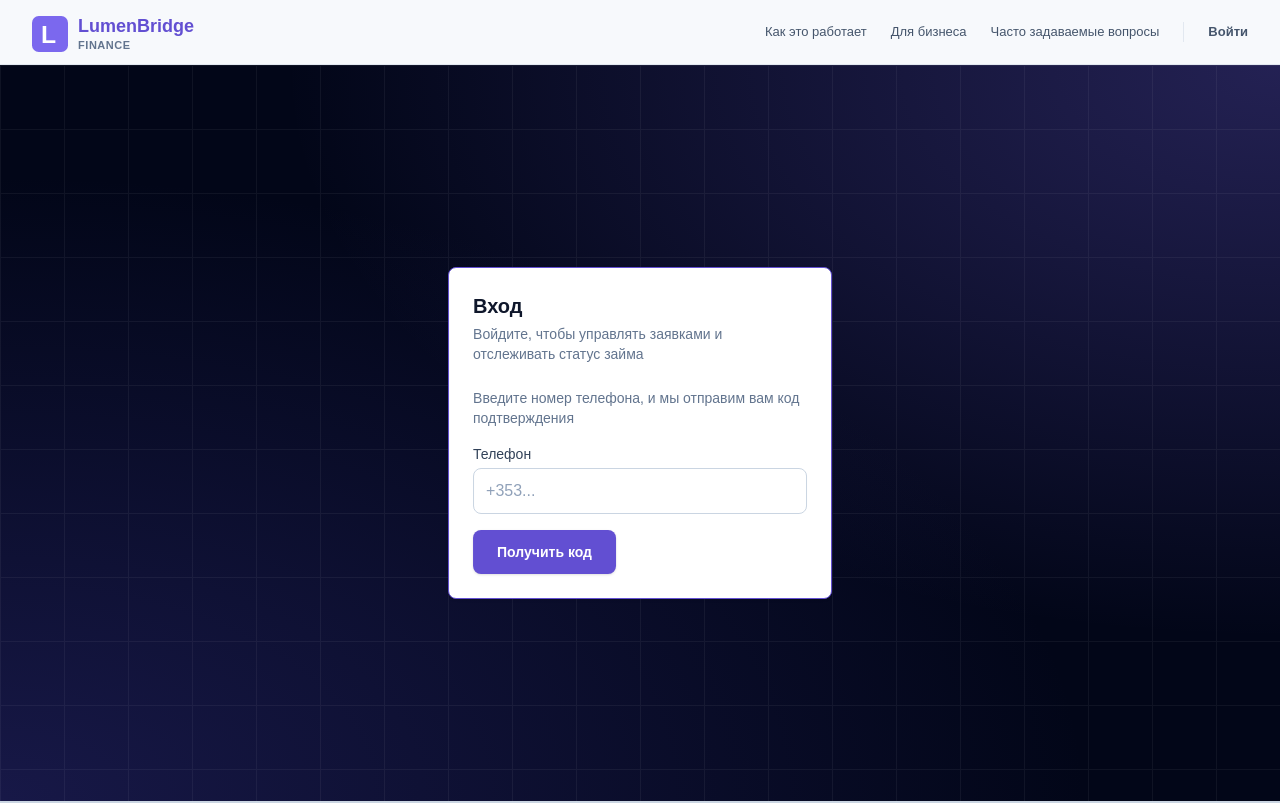
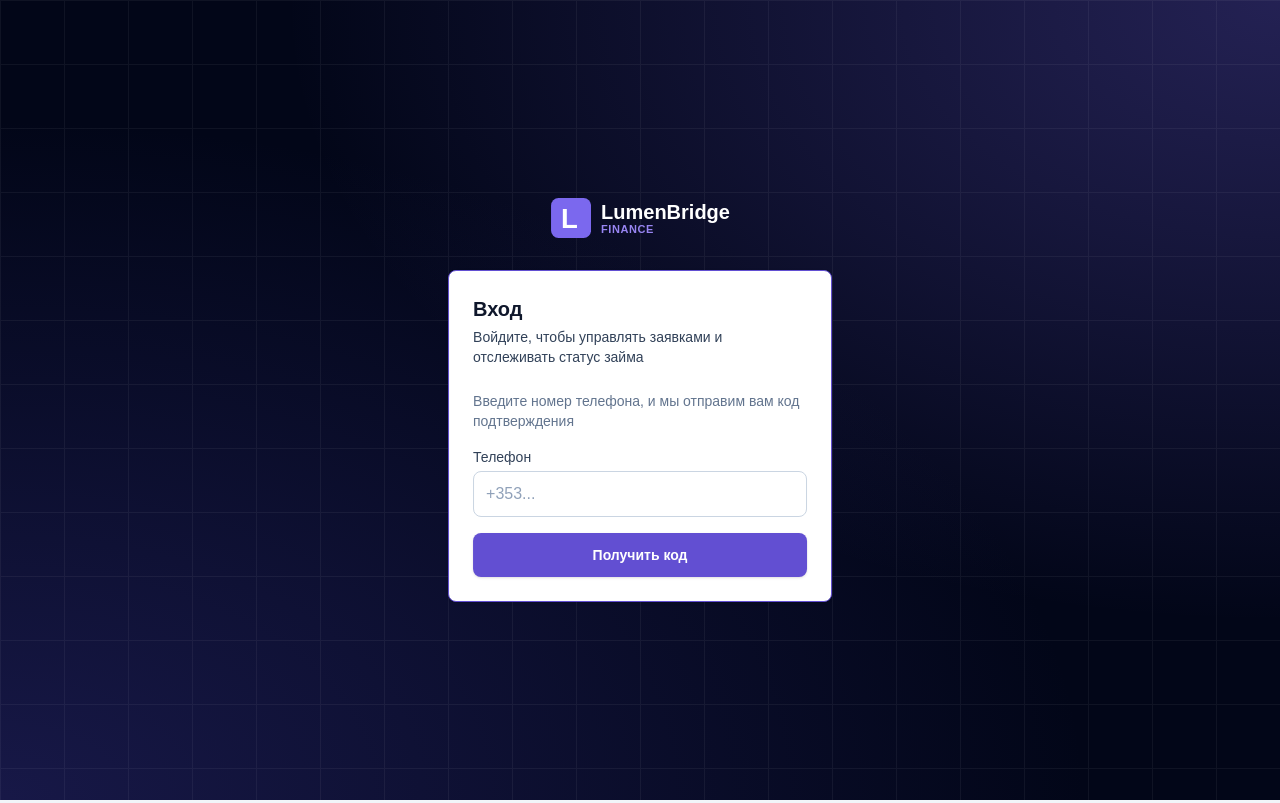
Before and after one commit to antonbukhalov13/04-fullstack-mvp, a Next.js app in the folder frontend/: page /login in a window 1280 px wide. Shown: the top 803 px of the page. Built offline with nearby package versions, Linux system fonts and the light colour scheme.

Commit message:
style login page like admin auth, make form buttons full width and brighten form subtitles

```diff
--- a/frontend/src/app/admin/(auth)/login/page.tsx
+++ b/frontend/src/app/admin/(auth)/login/page.tsx
@@ -17,7 +17,7 @@ export default function AdminLoginPage() {
       <ScrollReveal direction="left" className="relative w-full max-w-sm">
         <div className="rounded-lg border border-indigo-600 bg-white p-6 shadow-sm">
           <h1 className="text-xl font-bold text-slate-900 mb-1">Админ-панель</h1>
-          <p className="text-sm text-slate-500 mb-6">Войдите для управления системой</p>
+          <p className="text-sm text-slate-700 mb-6">Войдите для управления системой</p>
           <AdminLoginForm />
           <p className="mt-4 text-center text-xs text-slate-500">
             Тестовые данные: admin / admin123 · operator / operator123
--- a/frontend/src/app/login/page.tsx
+++ b/frontend/src/app/login/page.tsx
@@ -1,4 +1,5 @@
 import type { Metadata } from 'next';
+import Link from 'next/link';
 import { LoginForm } from '@/features/login-otp';
 import { ScrollReveal } from '@/shared/ui';
 
@@ -9,7 +10,7 @@ export const metadata: Metadata = {
 
 export default function LoginPage() {
   return (
-    <section className="relative flex min-h-[calc(100vh-4rem)] items-center justify-center overflow-hidden bg-slate-950 px-4 py-12">
+    <section className="relative flex min-h-screen items-center justify-center overflow-hidden bg-slate-950 px-4 py-12">
       <div aria-hidden className="pointer-events-none absolute inset-0">
         <div className="absolute inset-0 bg-[radial-gradient(ellipse_at_top_right,rgba(123,104,238,0.28),transparent_55%)]" />
         <div className="absolute inset-0 bg-[radial-gradient(ellipse_at_bottom_left,rgba(49,46,129,0.45),transparent_60%)]" />
@@ -21,15 +22,28 @@ export default function LoginPage() {
           }}
         />
       </div>
+      <div className="relative flex flex-col items-center">
+        <ScrollReveal direction="right" className="mb-8">
+          <Link href="/" className="flex items-center gap-2.5">
+            <img src="/favicon.svg" alt="" className="h-10 w-10" />
+            <span className="flex flex-col leading-none">
+              <span className="text-xl font-bold text-white leading-none">LumenBridge</span>
+              <span className="mt-0.5 text-[11px] font-semibold uppercase tracking-wider text-indigo-400">
+                Finance
+              </span>
+            </span>
+          </Link>
+        </ScrollReveal>
         <ScrollReveal direction="right" className="relative w-full max-w-sm">
           <div className="rounded-lg border border-indigo-600 bg-white p-6 shadow-sm">
             <h1 className="text-xl font-bold text-slate-900 mb-1">Вход</h1>
-          <p className="text-sm text-slate-500 mb-6">
+            <p className="text-sm text-slate-700 mb-6">
               Войдите, чтобы управлять заявками и отслеживать статус займа
             </p>
             <LoginForm />
           </div>
         </ScrollReveal>
+      </div>
     </section>
   );
 }
--- a/frontend/src/features/apply-loan/apply-form.tsx
+++ b/frontend/src/features/apply-loan/apply-form.tsx
@@ -386,7 +386,7 @@ export function ApplyForm({ searchParams }: { searchParams: Promise<{ type?: str
       )}
 
       <div className={applicantType === 'individual' ? 'pt-2' : ''}>
-        <Button type="submit" disabled={submitState === 'submitting' || isUploading}>
+        <Button type="submit" className="w-full" disabled={submitState === 'submitting' || isUploading}>
           {submitState === 'submitting' ? 'Отправка...' : 'Отправить заявку'}
         </Button>
       </div>
--- a/frontend/src/features/login-otp/login-form.tsx
+++ b/frontend/src/features/login-otp/login-form.tsx
@@ -172,7 +172,7 @@ export function LoginForm() {
               <p className="text-sm text-red-600">{errorMessage}</p>
             )}
 
-            <Button type="submit" disabled={submitState === 'submitting'}>
+            <Button type="submit" className="w-full" disabled={submitState === 'submitting'}>
               {submitState === 'submitting' ? 'Отправка...' : 'Получить код'}
             </Button>
           </form>
@@ -210,6 +210,7 @@ export function LoginForm() {
             <Button
               type="button"
               variant="secondary"
+              className="w-full"
               disabled={resendCooldown > 0}
               onClick={onResend}
             >
@@ -222,6 +223,7 @@ export function LoginForm() {
               <Button
                 type="button"
                 variant="secondary"
+                className="flex-1"
                 onClick={() => {
                   setStep('phone');
                   setMockOtp('');
@@ -233,7 +235,11 @@ export function LoginForm() {
               >
                 Назад
               </Button>
-              <Button type="submit" disabled={codeForm.watch('code')?.length !== 6 || submitState === 'submitting'}>
+              <Button
+                type="submit"
+                className="flex-1"
+                disabled={codeForm.watch('code')?.length !== 6 || submitState === 'submitting'}
+              >
                 {submitState === 'submitting' ? 'Проверка...' : 'Войти'}
               </Button>
             </div>
--- a/frontend/src/widgets/footer/footer.tsx
+++ b/frontend/src/widgets/footer/footer.tsx
@@ -40,7 +40,7 @@ const columns: { title: string; links: FooterLink[] }[] = [
 
 export function Footer() {
   const pathname = usePathname();
-  if (pathname?.startsWith('/admin')) return null;
+  if (pathname?.startsWith('/admin') || pathname === '/login') return null;
 
   const handleSectionClick = (e: React.MouseEvent, hash: string) => {
     if (pathname !== '/') return;
--- a/frontend/src/widgets/header/header.tsx
+++ b/frontend/src/widgets/header/header.tsx
@@ -15,8 +15,6 @@ export function Header() {
   const [mobileOpen, setMobileOpen] = useState(false);
   const [isLoggedIn, setIsLoggedIn] = useState(false);
   const pathname = usePathname();
-
-  if (pathname?.startsWith('/admin')) return null;
 
   useEffect(() => {
     let cancelled = false;
@@ -44,6 +42,8 @@ export function Header() {
     window.addEventListener(AUTH_UNAUTHORIZED_EVENT, handleUnauthorized);
     return () => window.removeEventListener(AUTH_UNAUTHORIZED_EVENT, handleUnauthorized);
   }, []);
+
+  if (pathname?.startsWith('/admin') || pathname === '/login') return null;
 
   const authHref = isLoggedIn ? '/dashboard/applications' : '/login';
   const authLabel = isLoggedIn ? 'Кабинет' : 'Войти';
```
Lines whose indentation alone changed are shown as unchanged.
